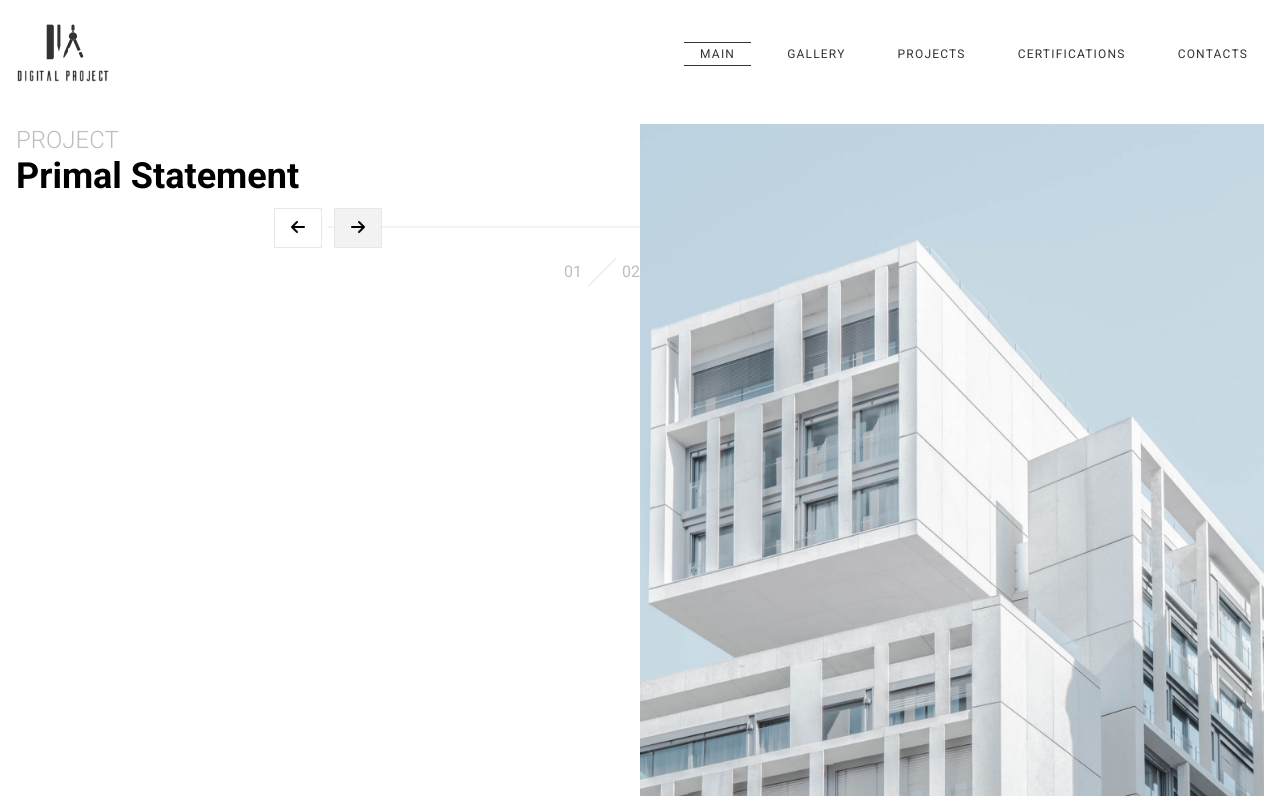
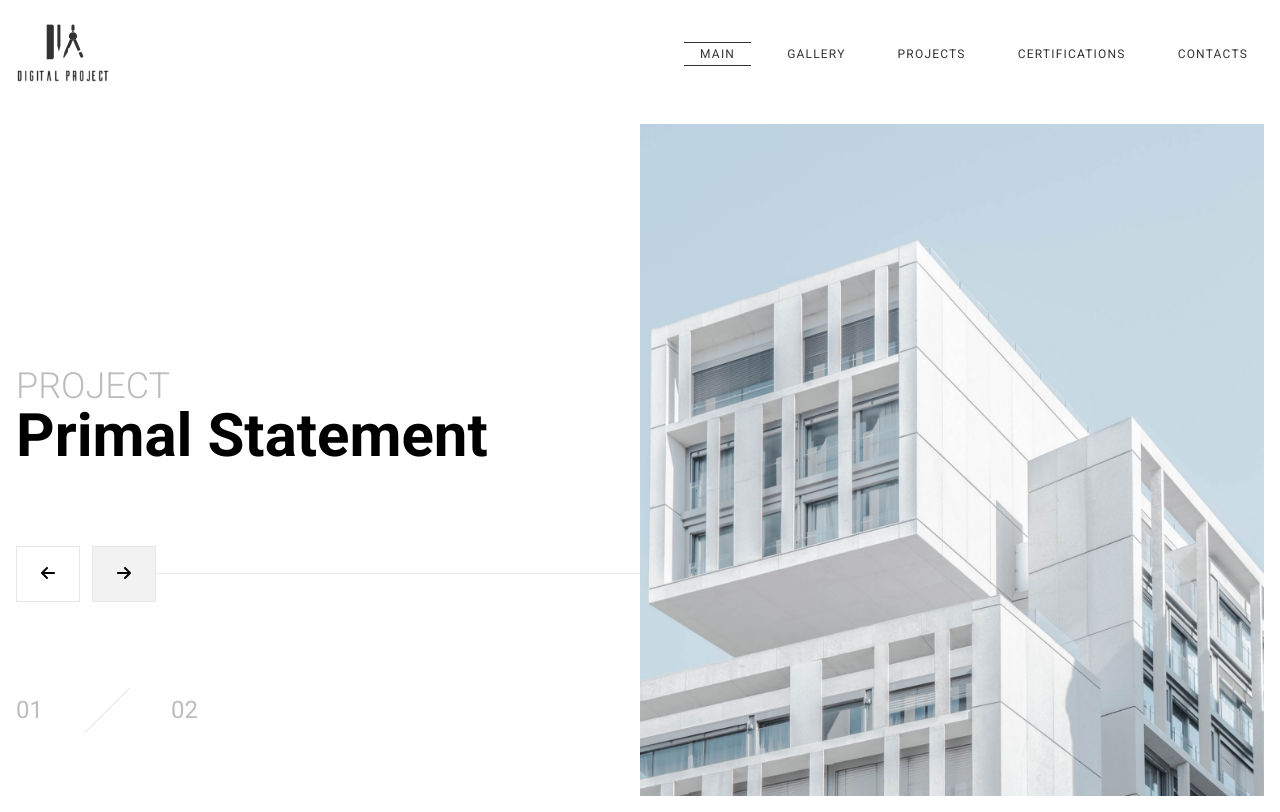
Before and after one commit to Rysth/REACT-Digital-Project, a React (Create React App) app: page / in a window 1280 px wide. Built offline with nearby package versions, Linux system fonts and the light colour scheme.

Commit message:
Added desktop styles.

```diff
--- a/src/pages/Home.jsx
+++ b/src/pages/Home.jsx
@@ -6,27 +6,36 @@ function Home() {
     <section>
       <div className="container max-w-screen-xl p-4 mx-auto">
         <div className="grid md:grid-cols-2">
-          <header className="mb-5 text-center md:text-left">
-            <h2 className="text-2xl font-light text-[var(--CL-primary-light)] uppercase">
+          <header className="mb-5 text-center md:text-left md:flex md:flex-col md:justify-center">
+            <h2 className="text-2xl md:text-3xl xl:text-4xl font-light text-[var(--CL-primary-light)] uppercase lg:mt-48">
               Project
             </h2>
-            <h2 className="text-4xl font-bold">Primal Statement</h2>
-            <div className="relative flex items-center justify-center w-full gap-3 mx-auto my-3">
-              <button type="button" className="z-20 w-12 h-10 bg-white border">
+            <h2 className="text-4xl font-bold lg:text-5xl xl:text-6xl">
+              Primal Statement
+            </h2>
+            <div className="relative flex items-center justify-center w-full gap-3 mx-auto my-3 md:justify-start md:mt-10 lg:mt-20">
+              <button
+                type="button"
+                className="z-20 w-12 h-10 bg-white border lg:w-16 lg:h-14"
+              >
                 <i className="fa-solid fa-arrow-left" />
               </button>
               <button
                 type="button"
-                className="z-20 w-12 h-10 border bg-[var(--CL-primary-extra-light)]"
+                className="z-20 w-12 h-10 lg:w-16 lg:h-14 border bg-[var(--CL-primary-extra-light)]"
               >
                 <i className="fa-solid fa-arrow-right" />
               </button>
-              <hr className="absolute top-0 right-0 w-full md:w-2/4 translate-y-[18.5px] z-10" />
+              <hr className="absolute top-0 right-0 w-full md:w-4/5 translate-y-[18.5px] z-10 lg:translate-y-[1.70rem]" />
             </div>
-            <div className="flex items-center justify-end">
-              <p className="text-base text-[var(--CL-primary-light)]">01</p>
-              <hr className="w-10 -rotate-45" />
-              <p className="text-base text-[var(--CL-primary-light)]">02</p>
+            <div className="flex items-center justify-end md:justify-start md:mt-4 lg:mt-20 lg:gap-8">
+              <p className="text-base text-[var(--CL-primary-light)] sm:text-lg lg:text-2xl">
+                01
+              </p>
+              <hr className="w-10 -rotate-45 sm:w-12 lg:w-16" />
+              <p className="text-base text-[var(--CL-primary-light)] sm:text-lg lg:text-2xl">
+                02
+              </p>
             </div>
           </header>
           <div className="relative">
```
